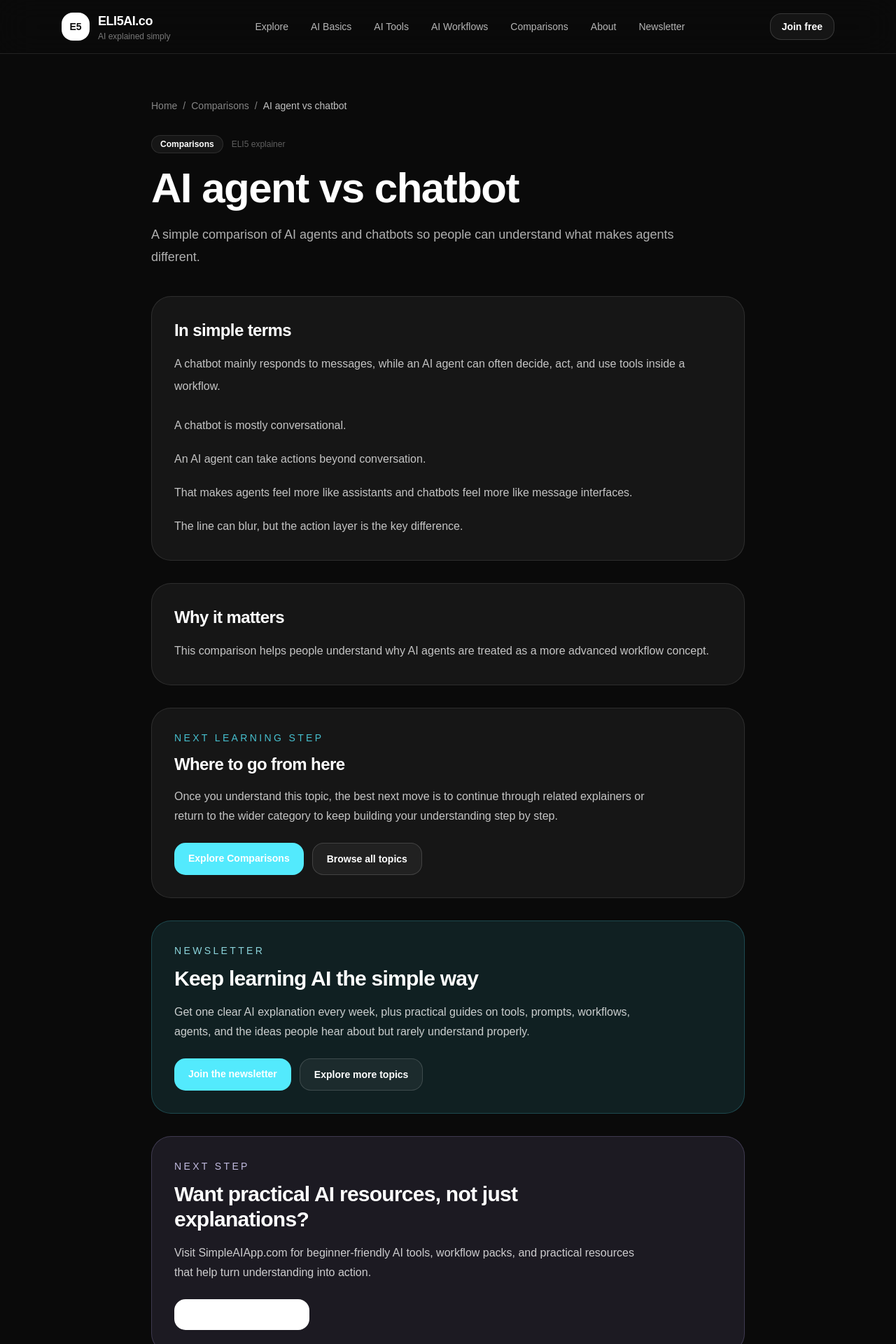
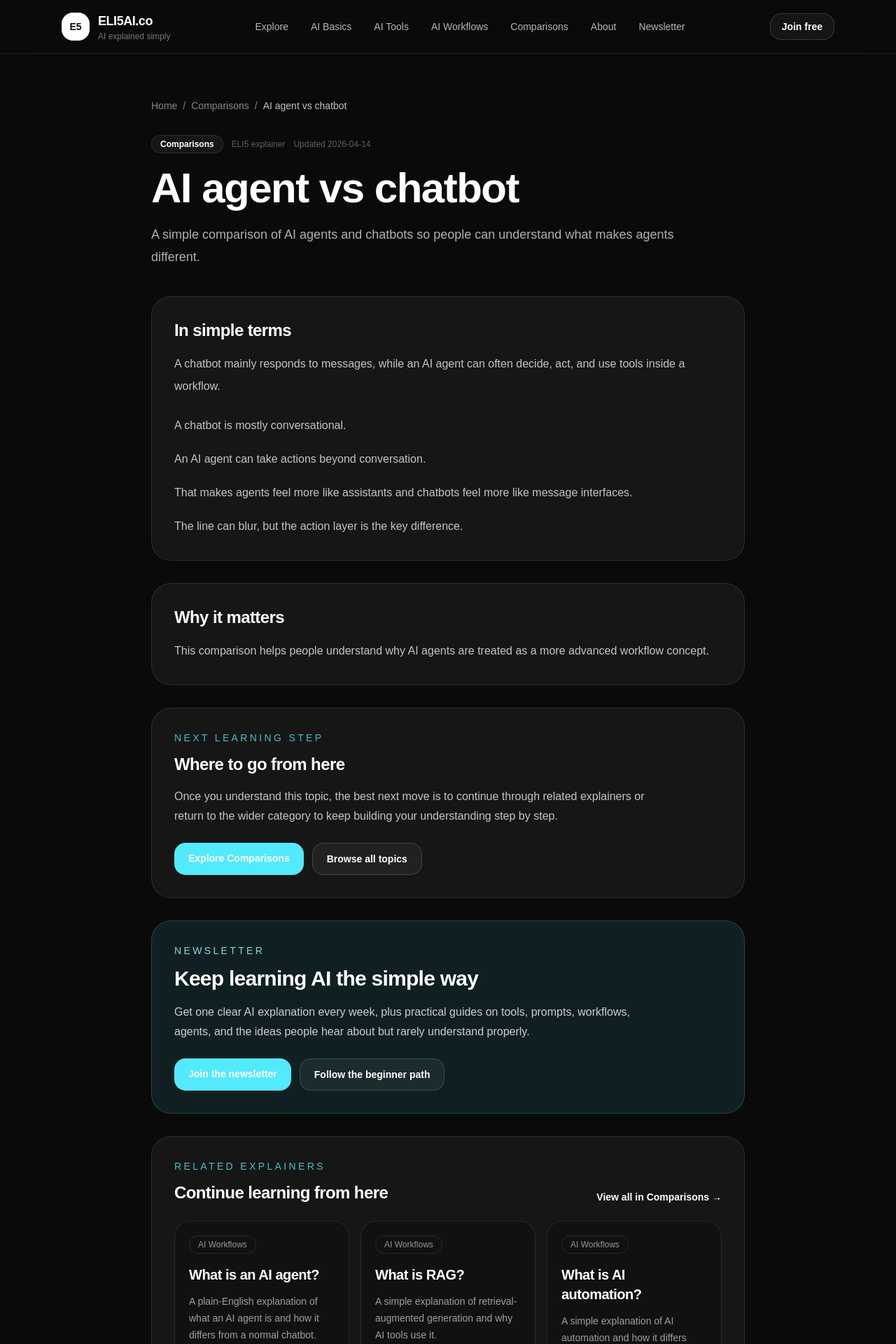
Before and after one commit to licsuj/nextjs-boilerplate, a Next.js app: page /explain/ai-agent-vs-chatbot in a window 1280 px wide. Shown: the top 1920 px of the page at 70% size. Built offline with nearby package versions, Linux system fonts and the light colour scheme.

Commit message:
Update page.tsx

```diff
--- a/app/explain/[slug]/page.tsx
+++ b/app/explain/[slug]/page.tsx
@@ -7,7 +7,7 @@ import SiteHeader from "@/components/SiteHeader";
 import SiteFooter from "@/components/SiteFooter";
 
 type Props = {
-  params: Promise<{ slug: string }>;
+  params: { slug: string };
 };
 
 function categoryToSlug(category: string) {
@@ -42,7 +42,7 @@ function buildFallbackFaq(explainer: (typeof explainers)[number]) {
       {
         question: `What should I read after learning about ${subject}?`,
         answer:
-          "The best next step is to continue with related explainers, browse the category page, or join the newsletter to keep learning AI step by step.",
+          "The best next step is to continue with related explainers, browse the category page, or follow the beginner path to keep learning AI step by step.",
       },
     ];
   }
@@ -59,32 +59,38 @@ function buildFallbackFaq(explainer: (typeof explainers)[number]) {
     {
       question: `What should I read after ${plainTitle}?`,
       answer:
-        "The best next step is to continue with related explainers, browse the category page, or join the newsletter to keep learning AI step by step.",
+        "The best next step is to continue with related explainers, browse the category page, or follow the beginner path to keep learning AI step by step.",
     },
   ];
 }
 
-export async function generateMetadata({ params }: Props): Promise<Metadata> {
-  const { slug } = await params;
+export function generateStaticParams() {
+  return explainers.map((item) => ({ slug: item.slug }));
+}
+
+export function generateMetadata({ params }: Props): Metadata {
+  const { slug } = params;
   const explainer = explainers.find((item) => item.slug === slug);
 
   if (!explainer) {
     return {
-      title: "Not found",
+      title: "Not found | ELI5AI.co",
       description: "This explainer could not be found.",
     };
   }
 
+  const canonical = `https://www.eli5ai.co/explain/${explainer.slug}`;
+
   return {
-    title: explainer.title,
+    title: `${explainer.title} | ELI5AI.co`,
     description: explainer.description,
     alternates: {
-      canonical: `https://eli5ai.co/explain/${explainer.slug}`,
+      canonical,
     },
     openGraph: {
       title: `${explainer.title} | ELI5AI.co`,
       description: explainer.description,
-      url: `https://eli5ai.co/explain/${explainer.slug}`,
+      url: canonical,
       siteName: "ELI5AI.co",
       type: "article",
     },
@@ -96,15 +102,13 @@ export async function generateMetadata({ params }: Props): Promise<Metadata> {
   };
 }
 
-export async function generateStaticParams() {
-  return explainers.map((item) => ({ slug: item.slug }));
-}
-
-export default async function ExplainerPage({ params }: Props) {
-  const { slug } = await params;
+export default function ExplainerPage({ params }: Props) {
+  const { slug } = params;
   const explainer = explainers.find((item) => item.slug === slug);
 
-  if (!explainer) notFound();
+  if (!explainer) {
+    notFound();
+  }
 
   const relatedPages = explainers.filter((item) =>
     explainer.related.includes(item.slug)
@@ -115,6 +119,8 @@ export default async function ExplainerPage({ params }: Props) {
     explainer.faq && explainer.faq.length > 0
       ? explainer.faq
       : buildFallbackFaq(explainer);
+
+  const canonical = `https://www.eli5ai.co/explain/${explainer.slug}`;
 
   const faqSchema = {
     "@context": "https://schema.org",
@@ -129,6 +135,27 @@ export default async function ExplainerPage({ params }: Props) {
     })),
   };
 
+  const articleSchema = {
+    "@context": "https://schema.org",
+    "@type": "Article",
+    headline: explainer.title,
+    description: explainer.description,
+    datePublished: explainer.publishedAt,
+    dateModified: explainer.updatedAt ?? explainer.publishedAt,
+    author: {
+      "@type": "Organization",
+      name: "ELI5AI.co",
+    },
+    publisher: {
+      "@type": "Organization",
+      name: "ELI5AI.co",
+      url: "https://www.eli5ai.co",
+    },
+    mainEntityOfPage: canonical,
+    articleSection: explainer.category,
+    keywords: explainer.secondaryKeywords,
+  };
+
   const breadcrumbSchema = {
     "@context": "https://schema.org",
     "@type": "BreadcrumbList",
@@ -137,25 +164,30 @@ export default async function ExplainerPage({ params }: Props) {
         "@type": "ListItem",
         position: 1,
         name: "Home",
-        item: "https://eli5ai.co",
+        item: "https://www.eli5ai.co",
       },
       {
         "@type": "ListItem",
         position: 2,
         name: explainer.category,
-        item: `https://eli5ai.co/category/${categorySlug}`,
+        item: `https://www.eli5ai.co/category/${categorySlug}`,
       },
       {
         "@type": "ListItem",
         position: 3,
         name: explainer.title,
-        item: `https://eli5ai.co/explain/${explainer.slug}`,
+        item: canonical,
       },
     ],
   };
 
   return (
     <>
+      <Script
+        id={`article-schema-${explainer.slug}`}
+        type="application/ld+json"
+        dangerouslySetInnerHTML={{ __html: JSON.stringify(articleSchema) }}
+      />
       <Script
         id={`faq-schema-${explainer.slug}`}
         type="application/ld+json"
@@ -200,6 +232,11 @@ export default async function ExplainerPage({ params }: Props) {
                 {explainer.category}
               </Link>
               <span className="text-xs text-white/35">ELI5 explainer</span>
+              {explainer.updatedAt ? (
+                <span className="text-xs text-white/35">
+                  Updated {explainer.updatedAt}
+                </span>
+              ) : null}
             </div>
 
             <h1 className="mt-5 text-4xl font-semibold tracking-tight md:text-6xl">
@@ -248,9 +285,9 @@ export default async function ExplainerPage({ params }: Props) {
                 Where to go from here
               </h2>
               <p className="mt-4 max-w-2xl text-base leading-7 text-white/75">
-                Once you understand this topic, the best next move is to continue
-                through related explainers or return to the wider category to keep
-                building your understanding step by step.
+                Once you understand this topic, the best next move is to
+                continue through related explainers or return to the wider
+                category to keep building your understanding step by step.
               </p>
             </div>
 
@@ -279,9 +316,9 @@ export default async function ExplainerPage({ params }: Props) {
                 Keep learning AI the simple way
               </h2>
               <p className="mt-4 text-base leading-7 text-white/78">
-                Get one clear AI explanation every week, plus practical guides on
-                tools, prompts, workflows, agents, and the ideas people hear about
-                but rarely understand properly.
+                Get one clear AI explanation every week, plus practical guides
+                on tools, prompts, workflows, agents, and the ideas people hear
+                about but rarely understand properly.
               </p>
 
               <div className="mt-6 flex flex-col gap-3 sm:flex-row">
@@ -292,41 +329,16 @@ export default async function ExplainerPage({ params }: Props) {
                   Join the newsletter
                 </Link>
                 <Link
-                  href="/explore"
+                  href="/start-here"
                   className="rounded-2xl border border-white/15 bg-white/5 px-5 py-3 text-sm font-bold text-white transition hover:bg-white/10"
                 >
-                  Explore more topics
+                  Follow the beginner path
                 </Link>
               </div>
             </div>
           </section>
 
-          <section className="mt-8 rounded-[28px] border border-violet-300/20 bg-violet-300/10 p-7 md:p-8">
-            <div className="max-w-2xl">
-              <div className="text-sm uppercase tracking-[0.24em] text-violet-200/85">
-                Next step
-              </div>
-              <h2 className="mt-3 text-2xl font-semibold tracking-tight md:text-3xl">
-                Want practical AI resources, not just explanations?
-              </h2>
-              <p className="mt-4 text-base leading-7 text-white/78">
-                Visit SimpleAIApp.com for beginner-friendly AI tools, workflow packs,
-                and practical resources that help turn understanding into action.
-              </p>
-
-              <div className="mt-6">
-                <a
-                  href="https://simpleaiapp.com"
-                  target="_blank"
-                  rel="noopener noreferrer"
-                  className="inline-flex rounded-2xl bg-white px-5 py-3 text-sm font-bold text-neutral-950 transition hover:bg-white/90"
-                >
-                  Visit SimpleAIApp.com
-                </a>
-              </div>
-            </div>
-          </section>
-
+          {relatedPages.length > 0 && (
             <section className="mt-8 rounded-[28px] border border-white/10 bg-white/5 p-7 md:p-8">
               <div className="mb-6 flex flex-col gap-3 md:flex-row md:items-end md:justify-between">
                 <div>
@@ -369,6 +381,7 @@ export default async function ExplainerPage({ params }: Props) {
                 ))}
               </div>
             </section>
+          )}
 
           <section className="mt-8 rounded-[28px] border border-white/10 bg-white/5 p-7 md:p-8">
             <div className="mb-6">
```
Lines whose indentation alone changed are shown as unchanged.
